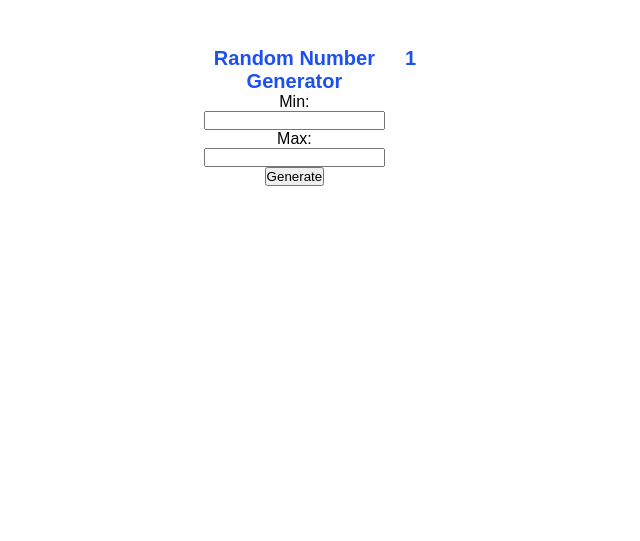
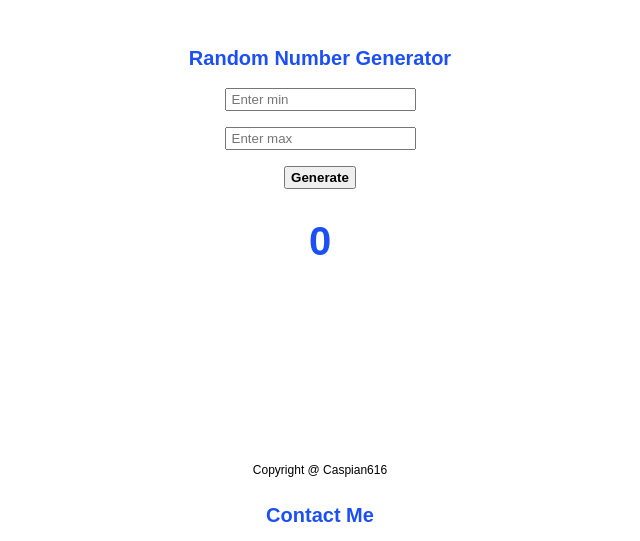
Before and after one commit to Caspian616/rng, a plain HTML site: page index.html in a window 1280 px wide. Shown: the part 303-844 px from the top of the page, without its empty margins (320-960 px from the left). Before the commit the page ends 800 px from the top, so only its background shows below. Drawn offline with Linux system fonts and the light colour scheme.

Commit message:
added rng feature and style form

```diff
--- a/index.html
+++ b/index.html
@@ -29,21 +29,27 @@
   <body>
     <section class="generator">
         <div class="row">
-            <div class="column">
                 <h2>Random Number Generator</h2>
-                <form>
-                    <label for="min">Min:</label>
-                    <input type="number" id="min" name="min"><br>
-                    <label for="max">Max:</label>
-                    <input type="number" id="max" name="max">
+                <form id="limits-form" method="GET">
+                    <input type="number" placeholder="Enter min" id="min" name="min" required><br>
+                    <input type="number" placeholder="Enter max" id="max" name="max" required><br>
+                    <button type="button" onclick="getRandomIntInclusive(document.getElementById('min').value, document.getElementById('max').value)">Generate</button>
                 </form>
-                <button type="button" onClick="alert('Number Generated!')">Generate</button>
-            </div>
-            <div class="column">
-                <h2>1</h2>
-            </div>
+                <h2 class="randomNumber" id="randomNumber">0</h2>
         </div>
     </section>
+
+    <section class="contact">
+      <h2>Contact Me</h2>
+      <a href="https://www.linkedin.com/in/yim-zheng-rong/"
+      ><i class="fa-brands fa-linkedin fa-2x"></i></a>
+      <a href="https://github.com/Caspian616"
+      ><i class="fa-brands fa-github fa-2x"></i></a>
+    </section>
+
+    <footer>Copyright @ Caspian616</footer>
   </body>
 
+  <script src="scripts/main.js"></script>
+
   </html>
--- /dev/null
+++ b/scripts/main.js
@@ -0,0 +1,7 @@
+var randomNumber = document.getElementById("randomNumber")
+
+function getRandomIntInclusive(min, max) {
+    const minCeiled = Math.ceil(min);
+    const maxFloored = Math.floor(max);
+    randomNumber.innerHTML = Math.floor(Math.random() * (maxFloored - minCeiled + 1) + minCeiled); // The maximum is inclusive and the minimum is inclusive
+  }
--- a/styles/style.css
+++ b/styles/style.css
@@ -7,21 +7,66 @@
 h2 {
     color: #1C50F5;
     font-size: 20px;
+    padding-bottom: 10px;
 }
 
 .generator{
     width: 80%;
     margin: auto;
     padding-top: 350px; /* space from the top */
-    padding-bottom: 5px; /* space from the bottom */
-    text-align: center;
 }
 
 .row{
     display: flex; /* flex container */
     justify-content: center;
+    text-align: center;
+    flex-direction: column;
 }
 
-.column{
-    flex-basis: 5%; /* set width to be 48% of the container's width */
+input{
+    margin: 8px 0;
+    padding: 2px 5px;
+    box-sizing: border-box;
 }
+
+button{
+    margin-top: 8px;
+    padding: 2px 5px;
+    font-weight: bold;
+}
+
+h2.randomNumber{
+    padding-top: 30px;
+    font-size: 40px;
+}
+
+/* contact */
+
+.contact{
+    padding-top: 230px;
+    width: 80%;
+    margin: auto;
+    text-align: center;
+}
+
+.contact h2{
+    margin-bottom: 10px;
+}
+
+.contact a i {
+    color:rgb(30, 48, 80);
+}
+
+/* footer */
+
+footer {
+    position: absolute;
+    bottom: 0px;
+    width: 80%;
+    left: 50%;
+    transform: translateX(-50%);
+    text-align: center;
+    padding: 20px;
+    color: #000;
+    font-size: 12px;
+  }
```
